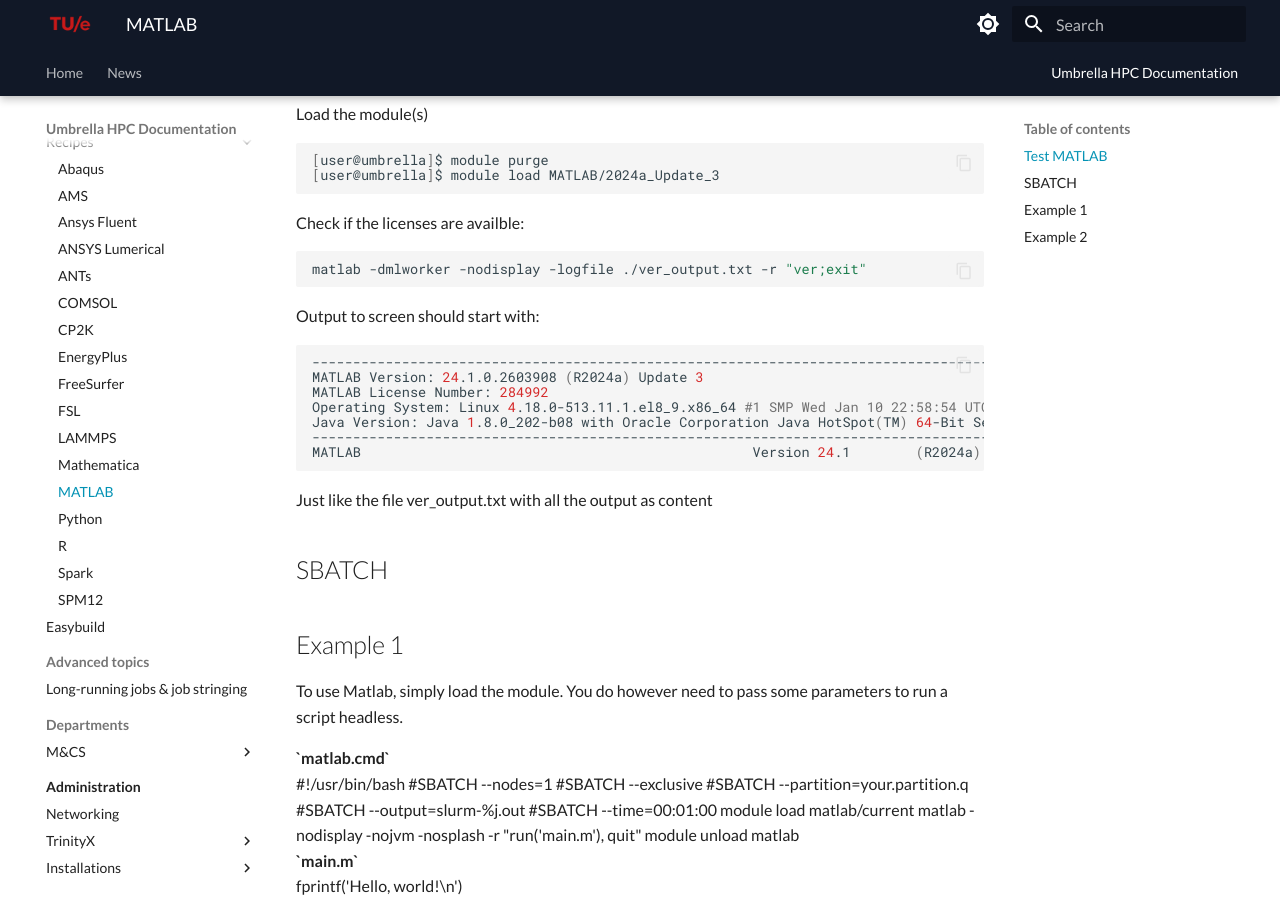
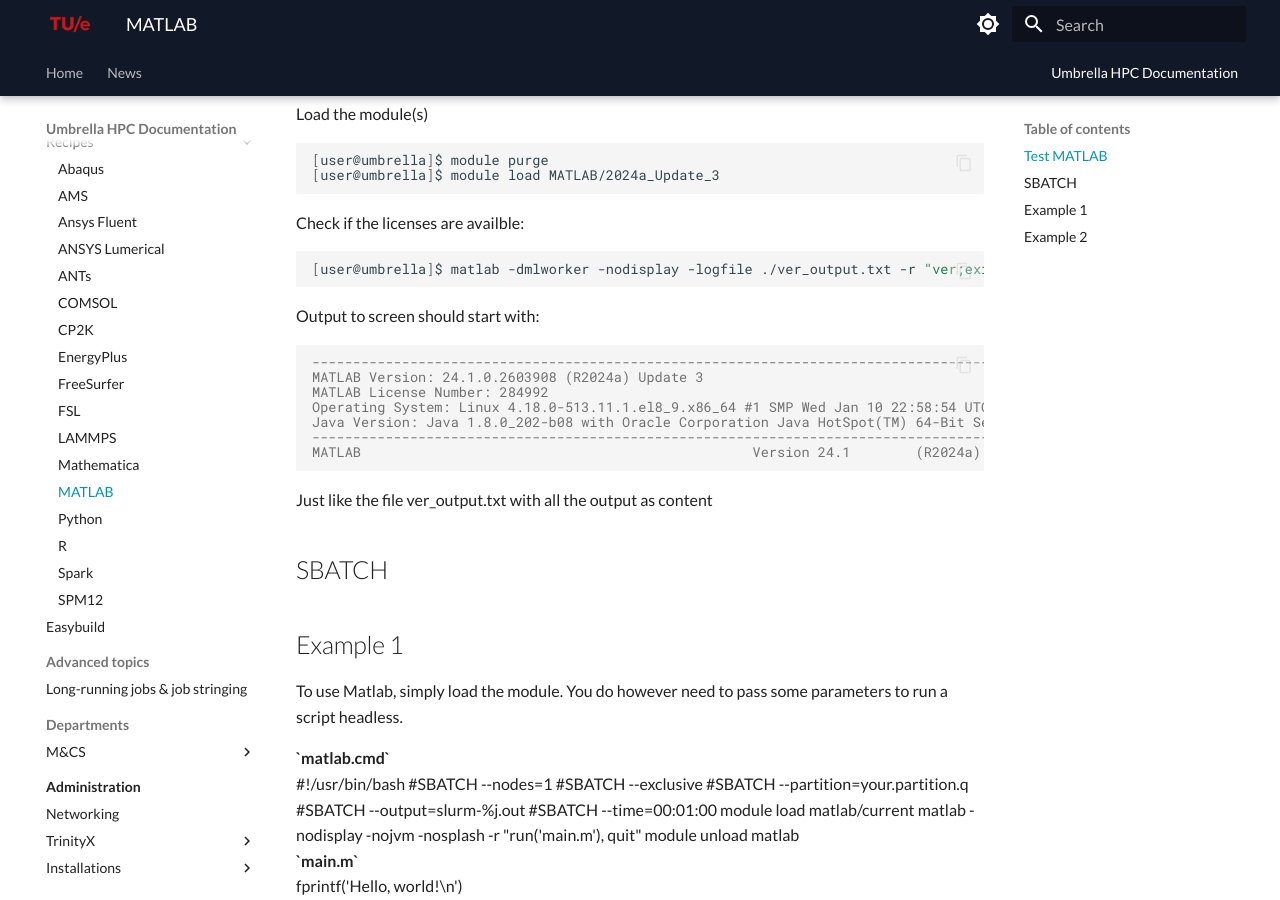
Before and after one commit to gferhpc/supercomputing.tue.nl, an MkDocs documentation site: the page built from pages/documentation/software/recipes/matlab.md, in a window 1280 px wide and 900 px high, scrolled down 309 px. Built offline with MkDocs 1.6.1 and Material for MkDocs 9.7.7, drawn with Linux system fonts in a browser that asks for light colours.

Commit message:
Update matlab.md

````diff
--- a/pages/documentation/software/recipes/matlab.md
+++ b/pages/documentation/software/recipes/matlab.md
@@ -17,11 +17,11 @@
 Check if the licenses are availble:
 
 ```shell
-matlab -dmlworker -nodisplay -logfile ./ver_output.txt -r "ver;exit"
+[user@umbrella]$ matlab -dmlworker -nodisplay -logfile ./ver_output.txt -r "ver;exit"
 ```
 
 Output to screen should start with:
-```shell
+```output
 -----------------------------------------------------------------------------------------------------
 MATLAB Version: 24.1.0.2603908 (R2024a) Update 3
 MATLAB License Number: 284992
````
